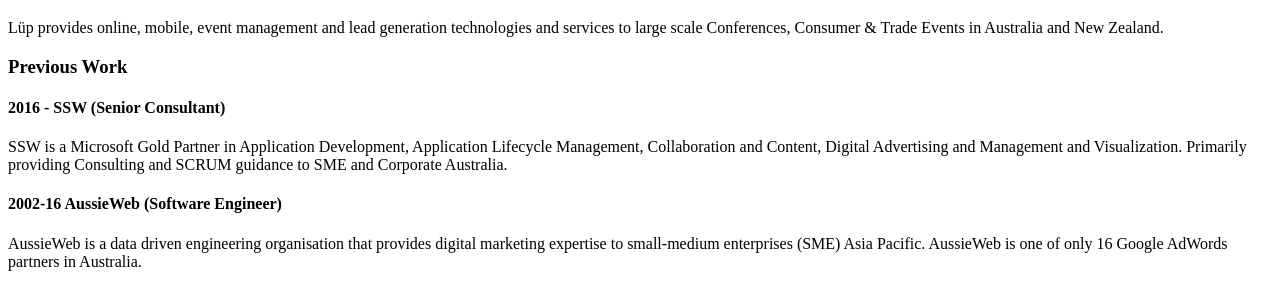
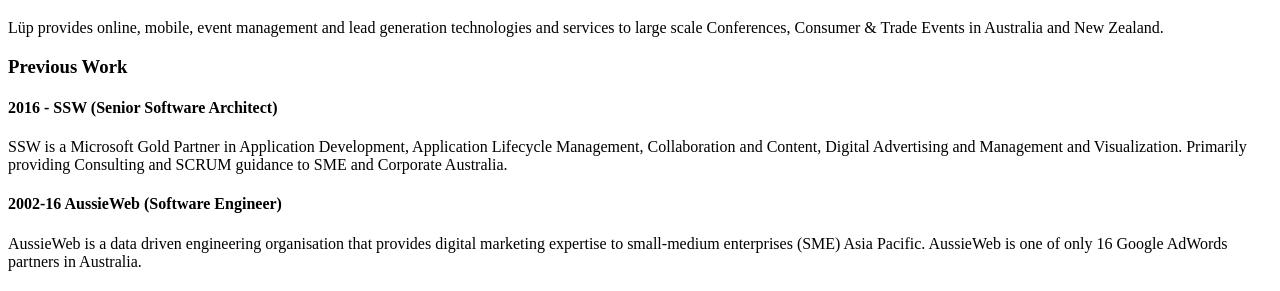
Before and after one commit to JeremyCade/jeremycade.github.io, a Jekyll site: the page built from about.md, in a window 1280 px wide. Shown: the part 807-1098 px from the top of the page. Built offline with Jekyll 4.4.1, drawn with Linux system fonts in a browser that asks for light colours.

Commit message:
Correct Title for SSW

```diff
--- a/about.md
+++ b/about.md
@@ -32,7 +32,7 @@
 
 ### Previous Work
 
-#### 2016 - SSW (Senior Consultant)
+#### 2016 - SSW (Senior Software Architect)
 
 SSW is a Microsoft Gold Partner in Application Development, Application Lifecycle Management, Collaboration and Content, Digital Advertising and Management and Visualization.
 Primarily providing Consulting and SCRUM guidance to SME and Corporate Australia.
```
